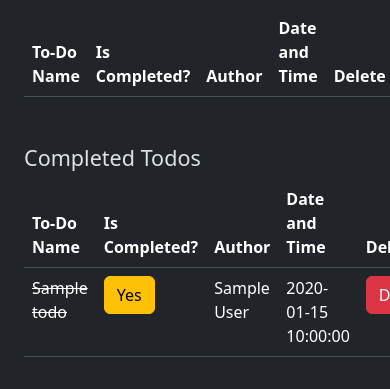
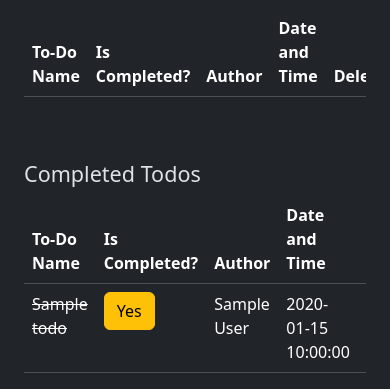
Before and after one commit to sinansarikaya/django-todo-app, a Django app: page / in a window 390 px wide; the page is wider, and only the part inside the window is pictured. Shown: the part 648-1037 px from the top of that part. Before the commit the page ends 1005 px from the top of that part, so only its background shows below. Run offline with Django 4.2, Linux system fonts and the light colour scheme; tables that the repository leaves empty hold one stand-in row (values such as "Sample post"); lists and menus that the app fills with data are empty; some libraries are stand-ins or nearby versions.

Commit message:
UPDATE: Responsive design

```diff
--- a/templates/todos/index.html
+++ b/templates/todos/index.html
@@ -27,6 +27,7 @@
 </section>
 <div class="container-fluid">
   <h4>Todos to be Completed</h4>
+  <div class="table-responsive">
     <table class="table">
       <thead>
         <tr>
@@ -59,7 +60,9 @@
         {% endfor %}
       </tbody>
     </table>
+  </div>
   <h4 class="mt-5">Completed Todos</h4>
+  <div class="table-responsive">
     <table class="table">
       <thead>
         <tr>
@@ -90,6 +93,9 @@
           </tr>
           {% endif %}
         {% endfor %}
+      </tbody>
+    </table>
+  </div>
 </div>
 
 {% endblock content %}
```
Lines whose indentation alone changed are shown as unchanged.
